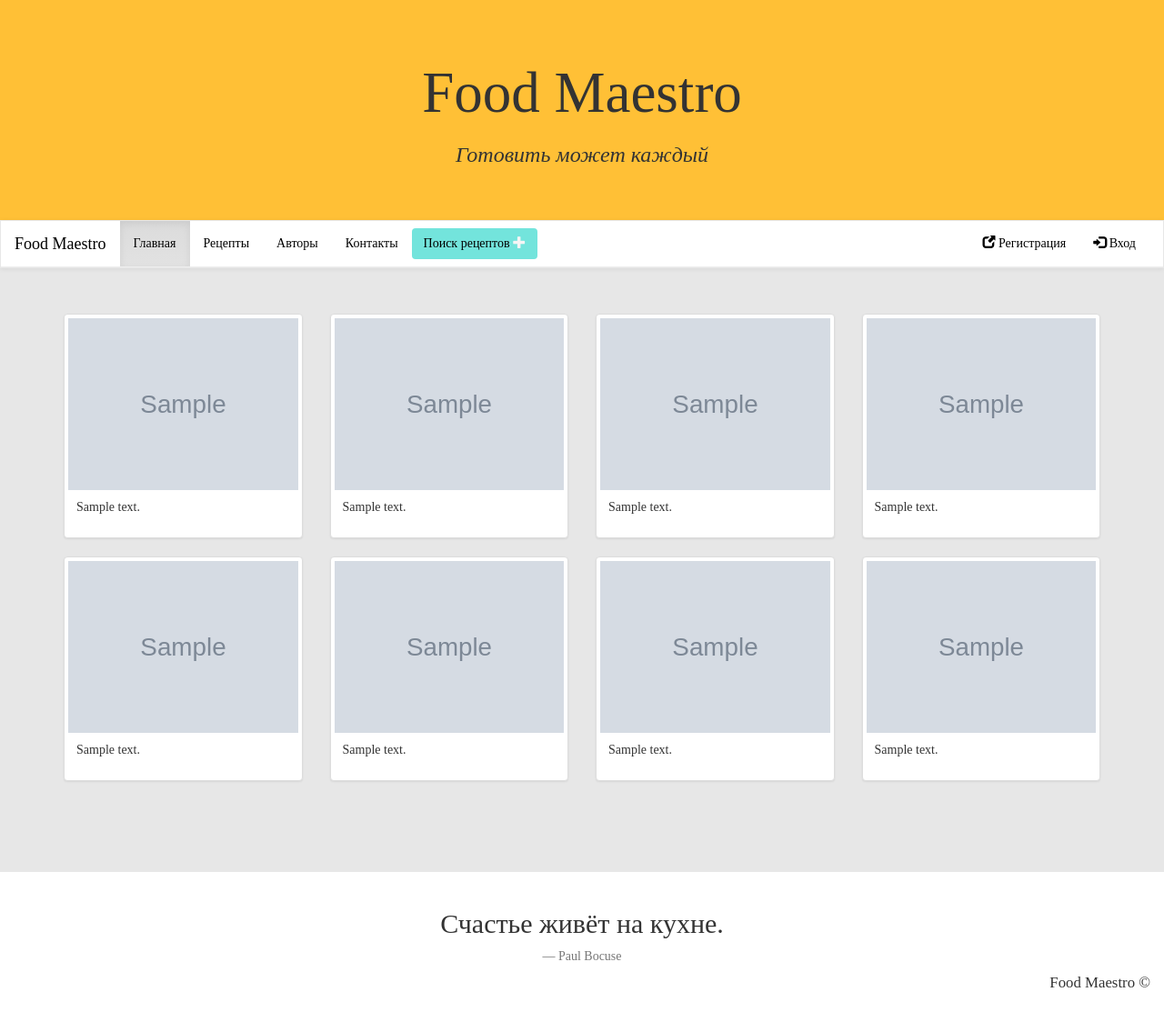
After one commit to Nikitikon/Food-Site, a Django app: template templates/mainPage/recipes_list.html in a window 1280 px wide. The commit adds this page. Shown: the whole page at 91% size. Run offline with Django 3.2, Linux system fonts and the light colour scheme; the template is opened without the code that fills it: most values are stand-ins (such as "Sample title", 1, 10 or a date in 2020); grey boxes marked "Sample" are stand-in pictures; some libraries are stand-ins or nearby versions; some web fonts are replaced.

Commit message:
Added output of all recipes with pagination

```diff
--- a/food/settings.py
+++ b/food/settings.py
@@ -132,4 +132,5 @@ STATIC_URL = '/static/'
 STATICFILES_DIRS = [
      os.path.join(BASE_DIR, "static"),
 ]
-print ("base dir path", BASE_DIR)
+MEDIA_URL = '/static/media/'
+MEDIA_ROOT = BASE_DIR + '/static/media/'
--- a/recipes/models.py
+++ b/recipes/models.py
@@ -8,12 +8,11 @@ from django.db.models import Sum
 class RecipesPost(models.Model):
     author = models.ForeignKey('auth.User', on_delete=models.CASCADE, null=True)
     title = models.CharField(max_length=50)
-    description = models.TextField(max_length=500, blank=True)
     instruction = models.TextField(max_length=5000)
     published_date = models.DateTimeField(
         blank=True, null=True)
     foodimage = models.ImageField(
-        upload_to = "static/image/UserImage"
+        upload_to = "images/"
         )
     food_category = models.ForeignKey('recipes.Categoey', on_delete=models.CASCADE, null=True, blank=True)
     food_menu = models.ForeignKey('recipes.Menu', on_delete=models.CASCADE, null=True, blank=True)
--- a/recipes/urls.py
+++ b/recipes/urls.py
@@ -20,4 +20,5 @@ from . import views
 urlpatterns = [
     path('', views.main_page, name='main_page'),
     path('recipe/', views.recipes_list, name='recipes_list'),
+    path('recipe/detail/<int:pk>/', views.recipes_detail, name='recipes_detail'),
 ]
--- a/static/base/css/custom.css
+++ b/static/base/css/custom.css
@@ -1,3 +1,38 @@
+#collapsbutton{
+    color: black;
+    background-color: #73e4dc;
+}
+
+#collapsbutton span{
+    color: whitesmoke;
+}
+
+#foodSearch{
+    background-color: white;
+}
+
+hr{
+    margin: 0;
+}
+
+#mychack{
+    font-family: "Comic Sans MS";
+}
+
+.spishial_conteiner{
+    margin-left: 370px;
+    margin-right: 0px;
+}
+
+.caption p{
+    margin-top: 0px;
+}
+
+.img-thumbnail{
+;
+}
+
+
 .navbar {
     margin-bottom: 50px;
     border-radius: 0;
@@ -67,37 +102,3 @@ body{
 .active{
     background-color: white;
 }
-
-#collapsbutton{
-    color: black;
-    background-color: #73e4dc;
-}
-
-#collapsbutton span{
-    color: whitesmoke;
-}
-
-#foodSearch{
-    background-color: white;
-}
-
-hr{
-    margin: 0;
-}
-
-#mychack{
-    font-family: "Comic Sans MS";
-}
-
-.spishial_conteiner{
-    margin-left: 370px;
-    margin-right: 0px;
-}
-
-.caption p{
-    margin-top: 0px;
-}
-
-.img-thumbnail{
-;
-}
--- a/templates/base.html
+++ b/templates/base.html
@@ -57,7 +57,7 @@
 	</div>
 	<hr>
 	<div class="container-fluid collapse"  id="foodSearch">
-		<form class="form-inline" action="search/" method="post"> {% csrf_token %}
+		<form class="form-inline" action="search/" method="get"> {% csrf_token %}
 		<div class="row">
 			<div class="col-md-8 col-md-offset-3">
 				<div class="container" style="padding-top: 8px">
@@ -66,7 +66,7 @@
 						</div>
 						<div class="form-group" >
 							<label for="category_dish" class="sr-only">Категории блюд</label>
-							<select class="form-control" id="category_dish">
+							<select class="form-control" id="category_dish" name="category_dish">
 								<option>Любая категория</option>
 								<option>Заготовки</option>
 								<option>Выпечка и десерты</option>
@@ -81,7 +81,7 @@
 								<option>Бульоны</option>
 							</select>
 							<label for="world_kitchen" class="sr-only">Кухня</label>
-							<select class="form-control" id="world_kitchen">
+							<select class="form-control" id="world_kitchen" name="world_kitchen">
 								<option>Любая кухня</option>
 								<option>Китайская</option>
 								<option>Мексиканская</option>
@@ -100,7 +100,7 @@
 								<option>Азербайджанская</option>
 							</select>
 							<label for="menu_type" class="sr-only">Тип меню</label>
-							<select class="form-control" id="menu_type">
+							<select class="form-control" id="menu_type" name="menu_type">
 								<option>Любое меню</option>
 								<option>Вегетарианская еда</option>
 								<option>Детское меню</option>
--- /dev/null
+++ b/templates/mainPage/recipes_list.html
@@ -0,0 +1,130 @@
+{% extends 'base.html' %}
+{% block content %}
+    <style>
+        .caption p {
+            margin-top: 0px;
+        }
+  </style>
+
+<div class="container">
+	<div class="row">
+    {% if recipe_lists.0 %}
+	<div class="col-md-3">
+		<div class="thumbnail">
+
+			<a href="{% url 'recipes_detail' pk=recipe_lists.0.pk %}" target="_blank">
+				<img src="/static/media/{{ recipe_lists.0.foodimage }}" class="img-responsive" style="width:100%" alt="Image">
+				<div class="caption">
+					<p>{{ recipe_lists.0.description }}</p>
+				</div>
+			</a>
+
+		</div>
+	</div>
+    {% endif %}
+    {% if recipe_lists.1 %}
+	<div class="col-md-3">
+		<div class="thumbnail">
+
+			<a href="{% url 'recipes_detail' pk=recipe_lists.1.pk %}" target="_blank">
+				<img src="/static/media/{{ recipe_lists.1.foodimage }}" alt="Nature" style="width:100%">
+				<div class="caption">
+					<p>{{ recipe_lists.1.description }}</p>
+				</div>
+			</a>
+
+		</div>
+	</div>
+    {% endif %}
+    {% if recipe_lists.2 %}
+	<div class="col-md-3">
+		<div class="thumbnail">
+
+			<a href="{% url 'recipes_detail' pk=recipe_lists.2.pk %}" target="_blank">
+				<img src="/static/media/{{ recipe_lists.2.foodimage }}" alt="Fjords" style="width:100%">
+				<div class="caption">
+					<p>{{ recipe_lists.2.description }}</p>
+				</div>
+			</a>
+
+		</div>
+        {% endif %}
+	</div>
+{% if recipe_lists.3 %}
+	<div class="col-md-3">
+		<div class="thumbnail">
+
+			<a href="{% url 'recipes_detail' pk=recipe_lists.3.pk %}" target="_blank">
+				<img src="/static/media/{{ recipe_lists.3.foodimage }}" alt="Fjords" style="width:100%">
+				<div class="caption">
+					<p>{{ recipe_lists.3.description }}</p>
+				</div>
+			</a>
+
+		</div>
+	</div>
+    {% endif %}
+</div>
+
+	<div class="row">
+    {% if recipe_lists.4 %}
+		<div class="col-md-3">
+			<div class="thumbnail">
+
+				<a href="{% url 'recipes_detail' pk=recipe_lists.4.pk %}" target="_blank">
+					<img src="/static/media/{{ recipe_lists.4.foodimage }}" alt="Lights" style="width:100%">
+					<div class="caption">
+						<p>{{ recipe_lists.4.description }}</p>
+					</div>
+				</a>
+
+			</div>
+		</div>
+    {% endif %}
+    {% if recipe_lists.5 %}
+		<div class="col-md-3">
+			<div class="thumbnail">
+
+				<a href="{% url 'recipes_detail' pk=recipe_lists.5.pk %}" target="_blank">
+					<img src="/static/media/{{ recipe_lists.5.foodimage }}" alt="Nature" style="width:100%">
+					<div class="caption">
+						<p>{{ recipe_lists.5.description }}</p>
+					</div>
+				</a>
+
+			</div>
+		</div>
+    {% endif %}
+    {% if recipe_lists.6 %}
+		<div class="col-md-3">
+			<div class="thumbnail">
+
+				<a href="{% url 'recipes_detail' pk=recipe_lists.6.pk %}" target="_blank">
+					<img src="/static/media/{{ recipe_lists.6.foodimage }}" alt="Fjords" style="width:100%">
+					<div class="caption">
+						<p>{{ recipe_lists.6.description }}</p>
+					</div>
+				</a>
+
+			</div>
+		</div>
+    {% endif %}
+{% if recipe_lists.7 %}
+		<div class="col-md-3">
+			<div class="thumbnail">
+
+				<a href="{% url 'recipes_detail' pk=recipe_lists.7.pk %}" target="_blank">
+					<img src="/static/media/{{ recipe_lists.7.foodimage }}" alt="Fjords" style="width:100%">
+					<div class="caption">
+						<p>{{ recipe_lists.7.description }}</p>
+					</div>
+				</a>
+
+			</div>
+		</div>
+    {% endif %}
+	</div>
+    {% load bootstrap3 %}
+    {% bootstrap_pagination recipe_lists %}
+</div><br><br>
+{% endblock %}
```
Also changed, not shown: recipes/views.py (+7 -2 lines), templates/listPage/recipes_list.html (deleted, +0 -92 lines), templates/mainPage/main_page.html (+6 -6 lines), recipes/migrations/0007_auto_20180110_1956.py (added), recipes/migrations/0008_remove_recipespost_description.py (added), 1 other file.
